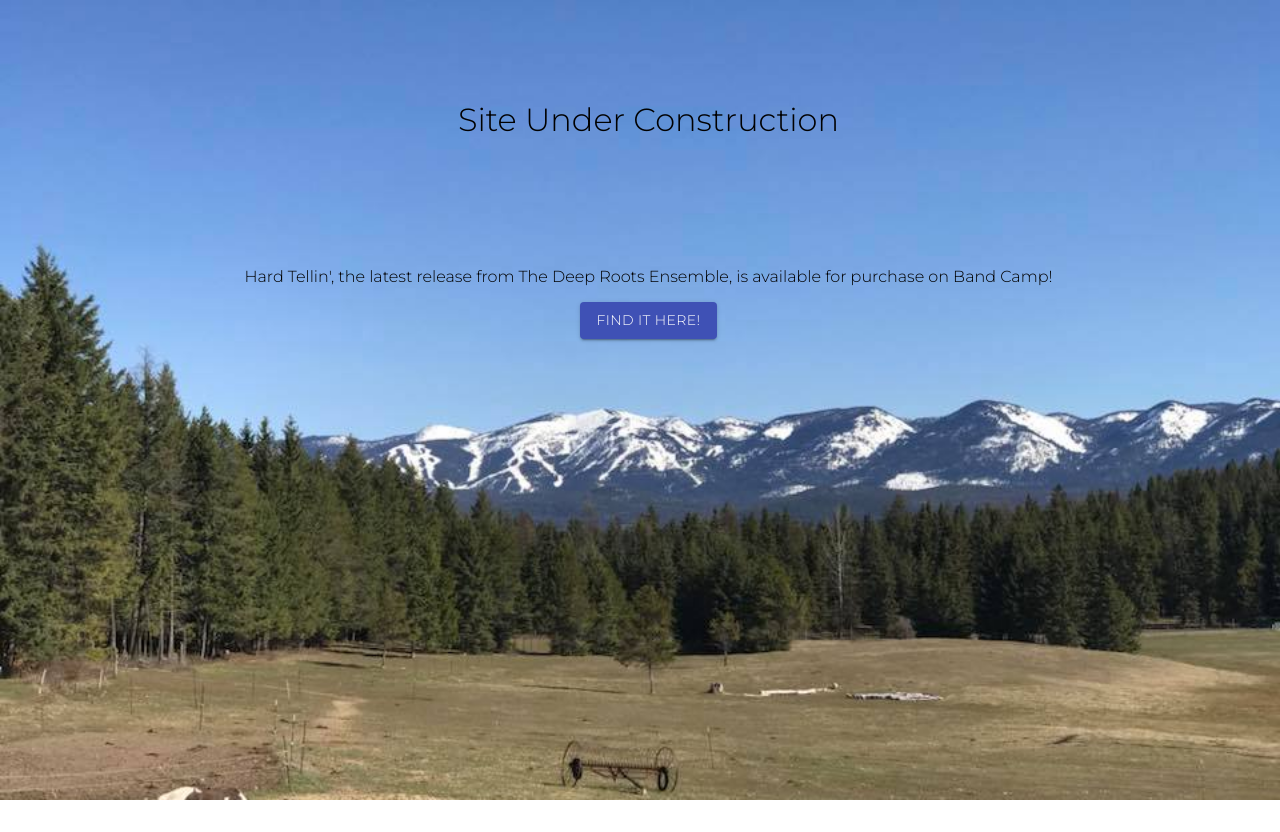
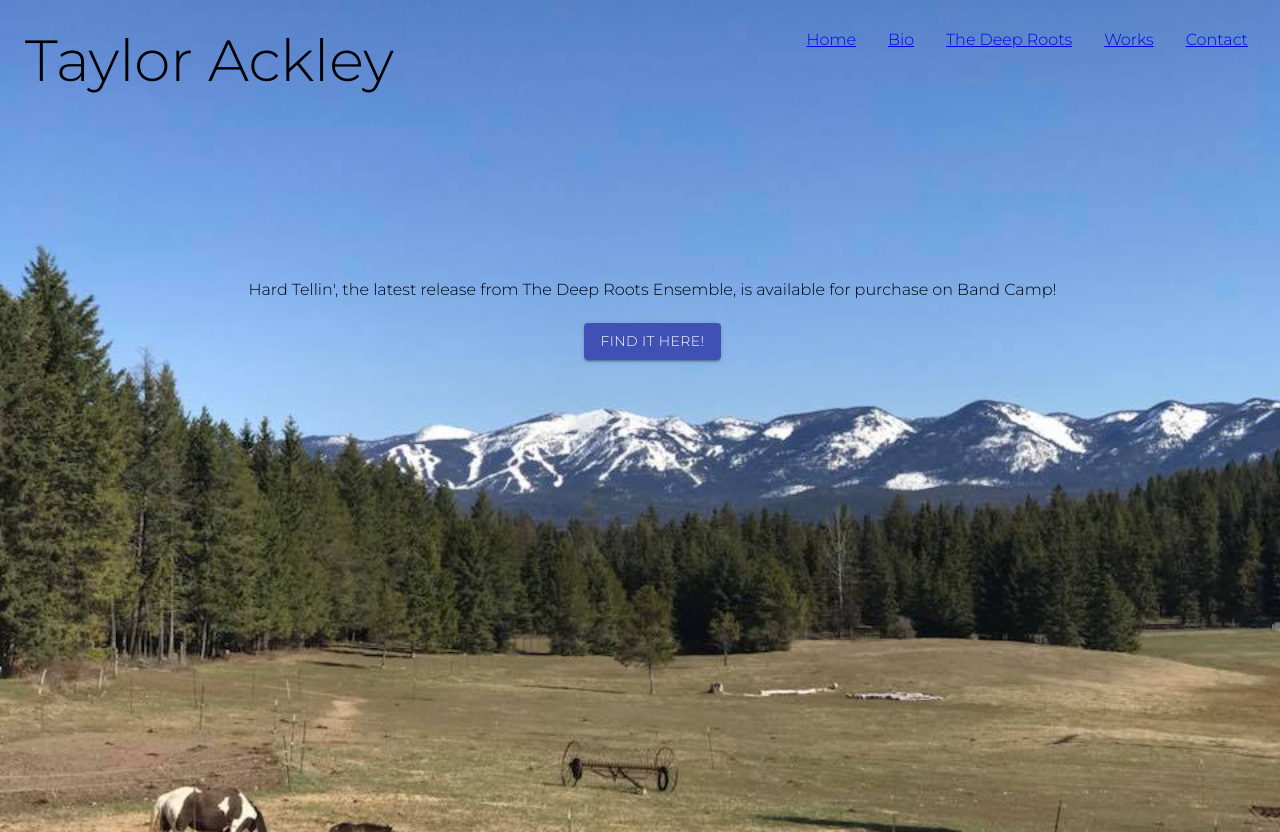
Before and after one commit to tomekregulski/taylor_ackley_music, a React (Create React App) app: page / in a window 1280 px wide. Before the commit the page ends 800 px from the top, so only its background shows below. Built offline with nearby package versions, Linux system fonts and the light colour scheme.

Commit message:
Add templates for all views

```diff
--- a/src/App.js
+++ b/src/App.js
@@ -1,12 +1,22 @@
 import React from 'react';
 import { Switch, Route } from 'react-router-dom';
 import Homepage from './components/Homepage';
+import Navbar from './components/Navbar';
+import Bio from './components/Bio';
+import TheDeepRoots from './components/TheDeepRoots';
+import Works from './components/Works';
+import Contact from './components/Contact';
 
 function App() {
   return (
     <>
+      <Navbar />
       <Switch>
         <Route exact path='/' component={Homepage} />
+        <Route exact path='/bio' component={Bio} />
+        <Route exact path='/the-deep-roots' component={TheDeepRoots} />
+        <Route exact path='/works' component={Works} />
+        <Route exact path='/contact' component={Contact} />
       </Switch>
     </>
   );
--- /dev/null
+++ b/src/components/Bio.js
@@ -0,0 +1,13 @@
+import React from 'react';
+
+function Bio() {
+  return (
+    <div>
+      <h2 style={{ marginTop: '8rem', textAlign: 'center' }}>
+        Bio Page - Under Construction
+      </h2>
+    </div>
+  );
+}
+
+export default Bio;
--- /dev/null
+++ b/src/components/Contact.js
@@ -0,0 +1,13 @@
+import React from 'react';
+
+function Contact() {
+  return (
+    <div>
+      <h2 style={{ marginTop: '8rem', textAlign: 'center' }}>
+        Contact Page - Under Construction
+      </h2>
+    </div>
+  );
+}
+
+export default Contact;
--- a/src/components/Homepage.js
+++ b/src/components/Homepage.js
@@ -7,12 +7,9 @@ function Homepage(props) {
   const { classes } = props;
   return (
     <div>
-      <header>
-        <p>Site Under Construction</p>
-      </header>
       <main>
         <div className={classes.callToAction}>
-          <p>
+          <p className={classes.ctaText}>
             Hard Tellin', the latest release from The Deep Roots Ensemble, is
             available for purchase on Band Camp!
           </p>
--- /dev/null
+++ b/src/components/Navbar.js
@@ -0,0 +1,36 @@
+import React from 'react';
+import { withStyles } from '@material-ui/styles';
+import styles from '../styles/NavStyles';
+import { Link } from 'react-router-dom';
+
+function Navbar(props) {
+  const { classes } = props;
+  return (
+    <nav className={classes.nav}>
+      <div>
+        <h1>Taylor Ackley</h1>
+      </div>
+      <div>
+        <ul className={classes.navLinks}>
+          <li className={classes.navLinkItem}>
+            <Link to='/'>Home</Link>
+          </li>
+          <li className={classes.navLinkItem}>
+            <Link to='/bio'>Bio</Link>
+          </li>
+          <li className={classes.navLinkItem}>
+            <Link to='/the-deep-roots'>The Deep Roots</Link>
+          </li>
+          <li className={classes.navLinkItem}>
+            <Link to='/works'>Works</Link>
+          </li>
+          <li className={classes.navLinkItem}>
+            <Link to='/contact'>Contact</Link>
+          </li>
+        </ul>
+      </div>
+    </nav>
+  );
+}
+
+export default withStyles(styles)(Navbar);
--- /dev/null
+++ b/src/components/TheDeepRoots.js
@@ -0,0 +1,13 @@
+import React from 'react';
+
+function TheDeepRoots() {
+  return (
+    <div>
+      <h2 style={{ marginTop: '8rem', textAlign: 'center' }}>
+        The Deep Roots Page - Under Construction
+      </h2>
+    </div>
+  );
+}
+
+export default TheDeepRoots;
--- /dev/null
+++ b/src/components/Works.js
@@ -0,0 +1,13 @@
+import React from 'react';
+
+function Works() {
+  return (
+    <div>
+      <h2 style={{ marginTop: '8rem', textAlign: 'center' }}>
+        Works Page - Under Construction
+      </h2>
+    </div>
+  );
+}
+
+export default Works;
--- a/src/index.css
+++ b/src/index.css
@@ -1,6 +1,13 @@
 * {
   font-family: 'Montserrat', sans-serif;
   font-weight: 300;
+  margin: 0;
+  padding: 0;
+  box-sizing: border-box;
+}
+
+html {
+  height: 100%;
 }
 
 body {
@@ -8,6 +15,8 @@ body {
   background-image: url('./images/montana.jpg');
   background-size: cover;
   background-repeat: no-repeat;
+  min-height: 100%;
+  line-height: 1;
 }
 
 header {
@@ -22,3 +31,20 @@ header p {
 h1 {
   font-size: 58px;
 }
+
+input,
+select,
+option,
+optgroup,
+textarea,
+button,
+pre,
+code {
+  font-size: 100%;
+  font-family: inherit;
+}
+
+ol,
+ul {
+  list-style: none;
+}
--- a/src/styles/HomepageStyles.js
+++ b/src/styles/HomepageStyles.js
@@ -1,6 +1,9 @@
 export default {
   callToAction: {
     textAlign: 'center',
-    marginTop: '8rem',
+    marginTop: '12rem',
+  },
+  ctaText: {
+    marginBottom: '25px',
   },
 };
--- /dev/null
+++ b/src/styles/NavStyles.js
@@ -0,0 +1,19 @@
+export default {
+  nav: {
+    display: 'flex',
+    justifyContent: 'space-between',
+    marginTop: '2rem',
+  },
+  navLinks: {
+    display: 'flex',
+    flexDirection: 'flex-end',
+    justifyContent: 'space-between',
+  },
+  navLinkItem: {
+    marginRight: '2rem',
+    hover: {
+      transform: 'scale(1.01) translateY(-3px)',
+      textShadow: '0 5px 5px rgba(0, 0, 0, 0.29)',
+    },
+  },
+};
```
